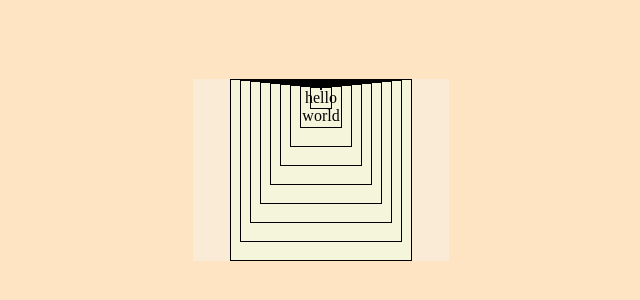
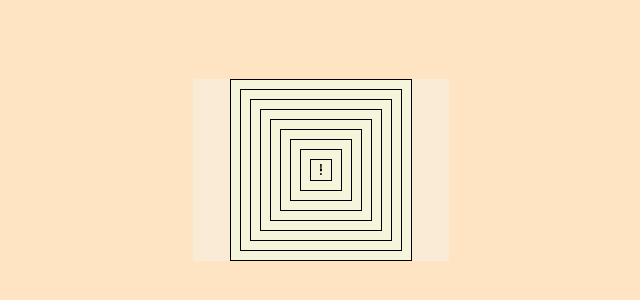
Before and after one commit to risingBirdSong/recursiveComponents, a React (Create React App) app: page / in a window 1280 px wide. Shown: the part 158-458 px from the top of the page, without its empty margins (319-959 px from the left). Built offline with nearby package versions, Linux system fonts and the light colour scheme.

Commit message:
each box centered

```diff
--- a/src/App.tsx
+++ b/src/App.tsx
@@ -15,7 +15,7 @@ const rcrsPlyA = (props: rcrsPlyA_propsI) => {
   }
   props.recursiveCount--;
   return (
-    <div style={{ backgroundColor: "beige", border: "1px solid black", width: props.recursiveCount * 20, height: props.recursiveCount * 20, display: "flex", justifyContent: "center" }}>
+    <div style={{ backgroundColor: "beige", border: "1px solid black", width: props.recursiveCount * 20, height: props.recursiveCount * 20, display: "flex", justifyContent: "center", alignItems: "center" }}>
       {rcrsPlyA(props)}
     </div>
   )
@@ -25,7 +25,7 @@ function App() {
   return (
     <div className="App">
       <div className="myContainer">
-        {rcrsPlyA({ content: "hello world", recursiveCount: 10 })}
+        {rcrsPlyA({ content: "!", recursiveCount: 10 })}
       </div>
     </div>
   );
```
